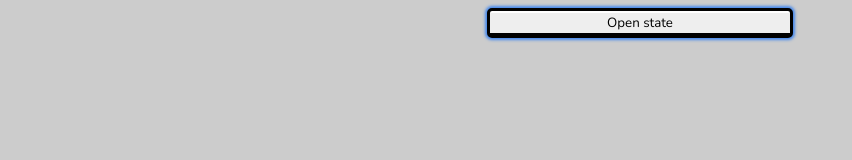
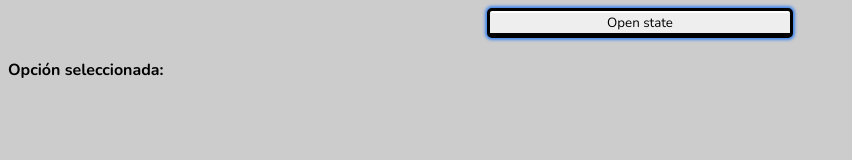
Before and after one commit to Franco4848/Roadmaps-proyects---Frontend, a plain HTML site: page CustomDropdown/index.html in a window 1280 px wide. Shown: the whole page, without its empty margins (0-852 px from the left). Drawn offline with nearby package versions, Linux system fonts and the light colour scheme.

Commit message:
Se actualizo

```diff
--- a/CustomDropdown/index.html
+++ b/CustomDropdown/index.html
@@ -21,6 +21,10 @@
             <li value="4">Opcion 4</li>
         </ul>
     </div>
+    <div class="pantalla">
+        <h4>Opción seleccionada:</h4>
+        <p class="item--selected"></p>
+    </div>
 
 
     <script src="script.js"></script>
```
Also changed, not shown: CustomDropdown/style.css (line endings or trailing spaces).
